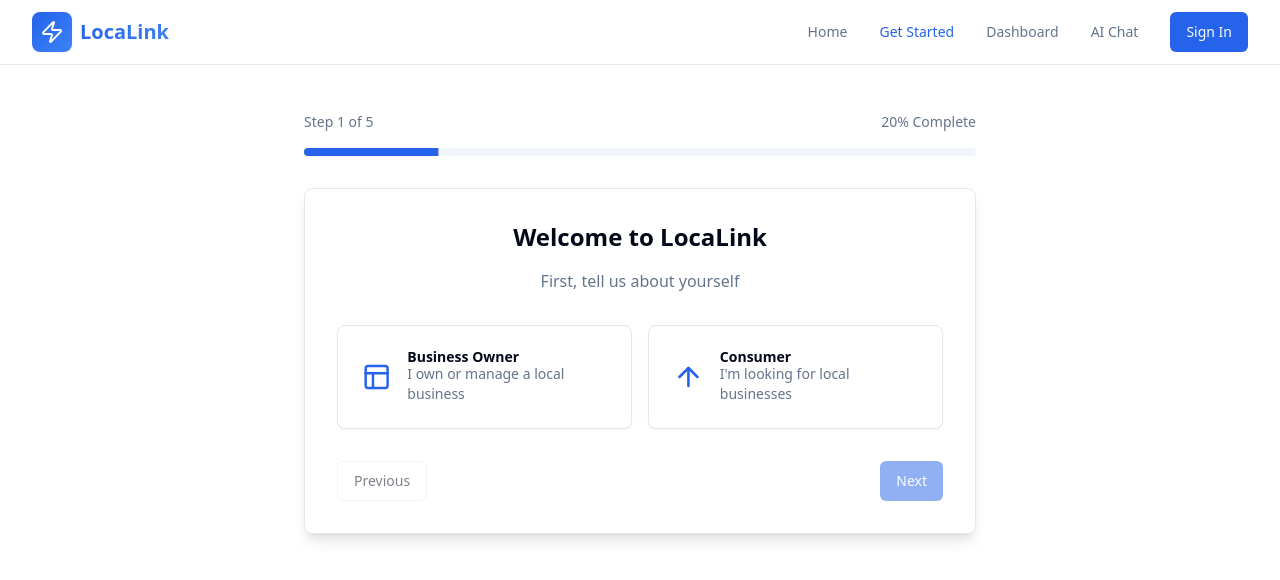
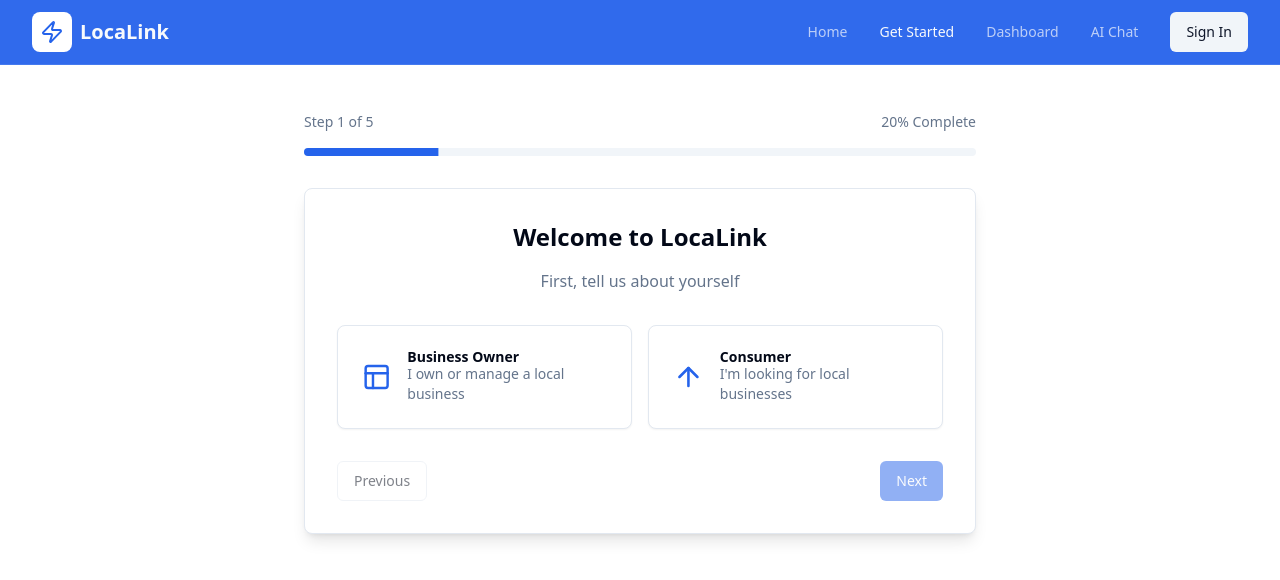
Before and after one commit to Harshith-jella/localink-ai-front, a React (Vite) app: page /wizard in a window 1280 px wide. Shown: the top 580 px of the page. Built offline with nearby package versions, Linux system fonts and the light colour scheme.

Commit message:
Change header color
Modify the navigation bar's color scheme.

```diff
--- a/src/components/Navigation.tsx
+++ b/src/components/Navigation.tsx
@@ -31,14 +31,14 @@ const Navigation = () => {
 
   return (
     <>
-      <nav className="fixed top-0 left-0 right-0 z-50 bg-background/80 backdrop-blur-md border-b">
+      <nav className="fixed top-0 left-0 right-0 z-50 bg-primary/95 backdrop-blur-md border-b border-primary-foreground/10">
         <div className="container mx-auto px-4 sm:px-6 lg:px-8">
           <div className="flex justify-between items-center h-16">
             <Link to="/" className="flex items-center space-x-2">
-              <div className="gradient-bg rounded-lg p-2">
-                <Zap className="h-6 w-6 text-white" />
+              <div className="bg-background rounded-lg p-2">
+                <Zap className="h-6 w-6 text-primary" />
               </div>
-              <span className="text-xl font-bold gradient-text">LocaLink</span>
+              <span className="text-xl font-bold text-primary-foreground">LocaLink</span>
             </Link>
 
             {/* Desktop Navigation */}
@@ -47,10 +47,10 @@ const Navigation = () => {
                 <Link
                   key={item.name}
                   to={item.path}
-                  className={`text-sm font-medium transition-colors hover:text-primary ${
+                  className={`text-sm font-medium transition-colors hover:text-primary-foreground/90 ${
                     location.pathname === item.path
-                      ? "text-primary"
-                      : "text-muted-foreground"
+                      ? "text-primary-foreground"
+                      : "text-primary-foreground/70"
                   }`}
                 >
                   {item.name}
@@ -60,7 +60,7 @@ const Navigation = () => {
               {user ? (
                 <DropdownMenu>
                   <DropdownMenuTrigger asChild>
-                    <Button variant="ghost" size="icon">
+                    <Button variant="ghost" size="icon" className="text-primary-foreground hover:bg-primary-foreground/10">
                       <User className="h-5 w-5" />
                     </Button>
                   </DropdownMenuTrigger>
@@ -72,7 +72,7 @@ const Navigation = () => {
                   </DropdownMenuContent>
                 </DropdownMenu>
               ) : (
-                <Button onClick={() => setShowAuthModal(true)}>
+                <Button onClick={() => setShowAuthModal(true)} variant="secondary">
                   Sign In
                 </Button>
               )}
@@ -83,6 +83,7 @@ const Navigation = () => {
               <Button
                 variant="ghost"
                 size="icon"
+                className="text-primary-foreground hover:bg-primary-foreground/10"
                 onClick={() => setIsMenuOpen(!isMenuOpen)}
               >
                 {isMenuOpen ? (
@@ -97,15 +98,15 @@ const Navigation = () => {
           {/* Mobile Navigation */}
           {isMenuOpen && (
             <div className="md:hidden">
-              <div className="px-2 pt-2 pb-3 space-y-1 sm:px-3 border-t">
+              <div className="px-2 pt-2 pb-3 space-y-1 sm:px-3 border-t border-primary-foreground/10">
                 {navItems.map((item) => (
                   <Link
                     key={item.name}
                     to={item.path}
-                    className={`block px-3 py-2 text-base font-medium transition-colors hover:text-primary ${
+                    className={`block px-3 py-2 text-base font-medium transition-colors hover:text-primary-foreground/90 ${
                       location.pathname === item.path
-                        ? "text-primary"
-                        : "text-muted-foreground"
+                        ? "text-primary-foreground"
+                        : "text-primary-foreground/70"
                     }`}
                     onClick={() => setIsMenuOpen(false)}
                   >
@@ -116,7 +117,7 @@ const Navigation = () => {
                 {user ? (
                   <Button
                     variant="ghost"
-                    className="w-full justify-start px-3 py-2"
+                    className="w-full justify-start px-3 py-2 text-primary-foreground hover:bg-primary-foreground/10"
                     onClick={() => {
                       handleSignOut();
                       setIsMenuOpen(false);
@@ -128,6 +129,7 @@ const Navigation = () => {
                 ) : (
                   <Button
                     className="w-full mt-2"
+                    variant="secondary"
                     onClick={() => {
                       setShowAuthModal(true);
                       setIsMenuOpen(false);
```
